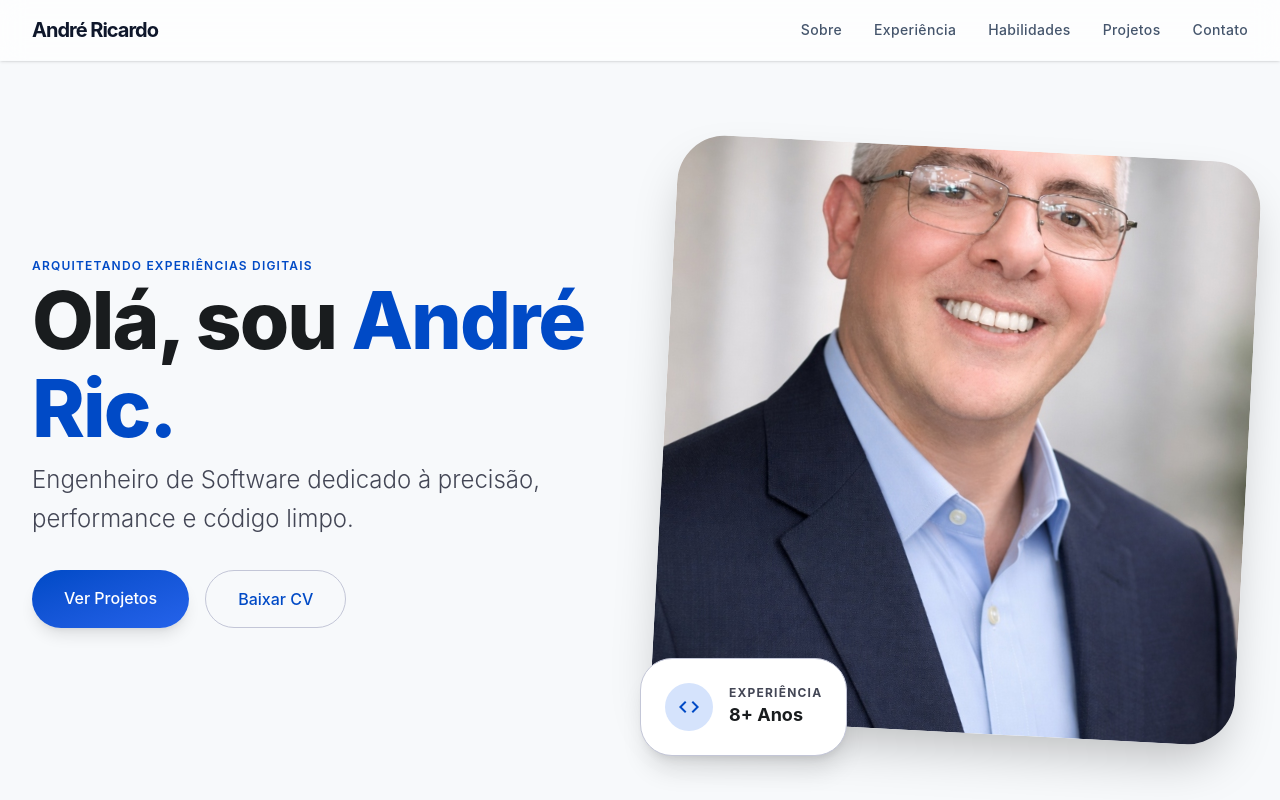
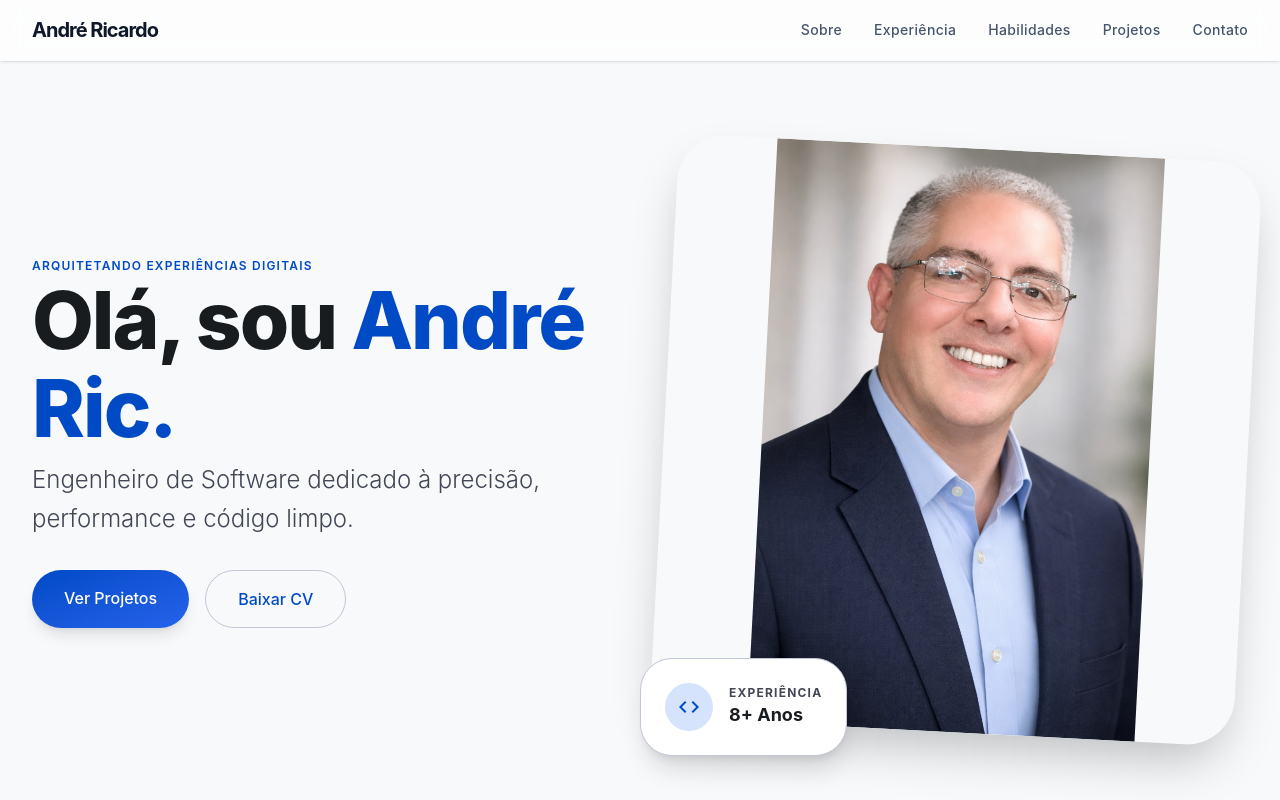
Before and after one commit to arporj/andreric.com, a React (Vite) app: page / in a window 1280 px wide. Shown: the top 800 px of the page. Built offline with nearby package versions, Linux system fonts and the light colour scheme; no server answers; the database is empty.

Commit message:
fix(hero): corrige exibicao da foto pessoal usando object-contain para evitar corte

```diff
--- a/src/components/Hero.tsx
+++ b/src/components/Hero.tsx
@@ -37,7 +37,7 @@
           <div className="aspect-square rounded-xl overflow-hidden shadow-2xl rotate-3 hover:rotate-0 transition-transform duration-700">
             <img
               alt={hero.imageAlt}
-              className="w-full h-full object-cover"
+              className="w-full h-full object-contain object-top"
               src={hero.imageSrc}
             />
           </div>
```
